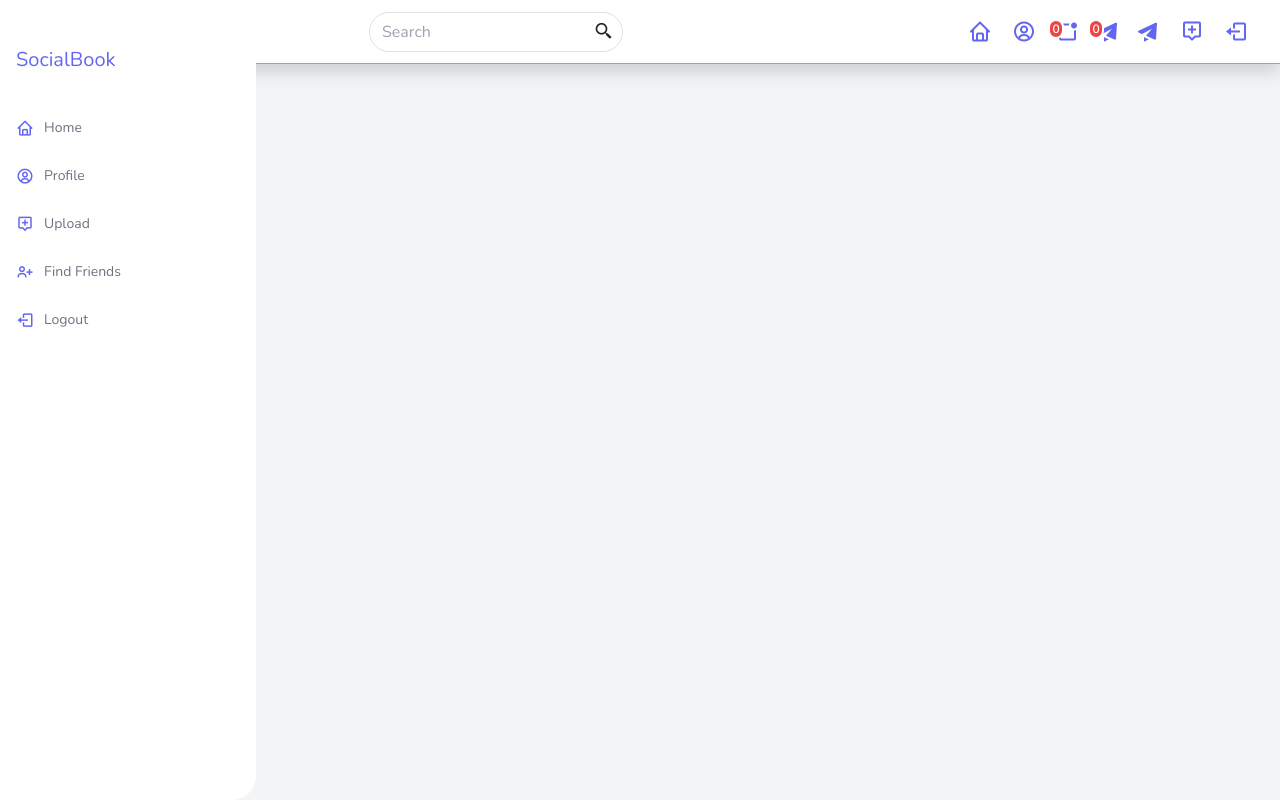
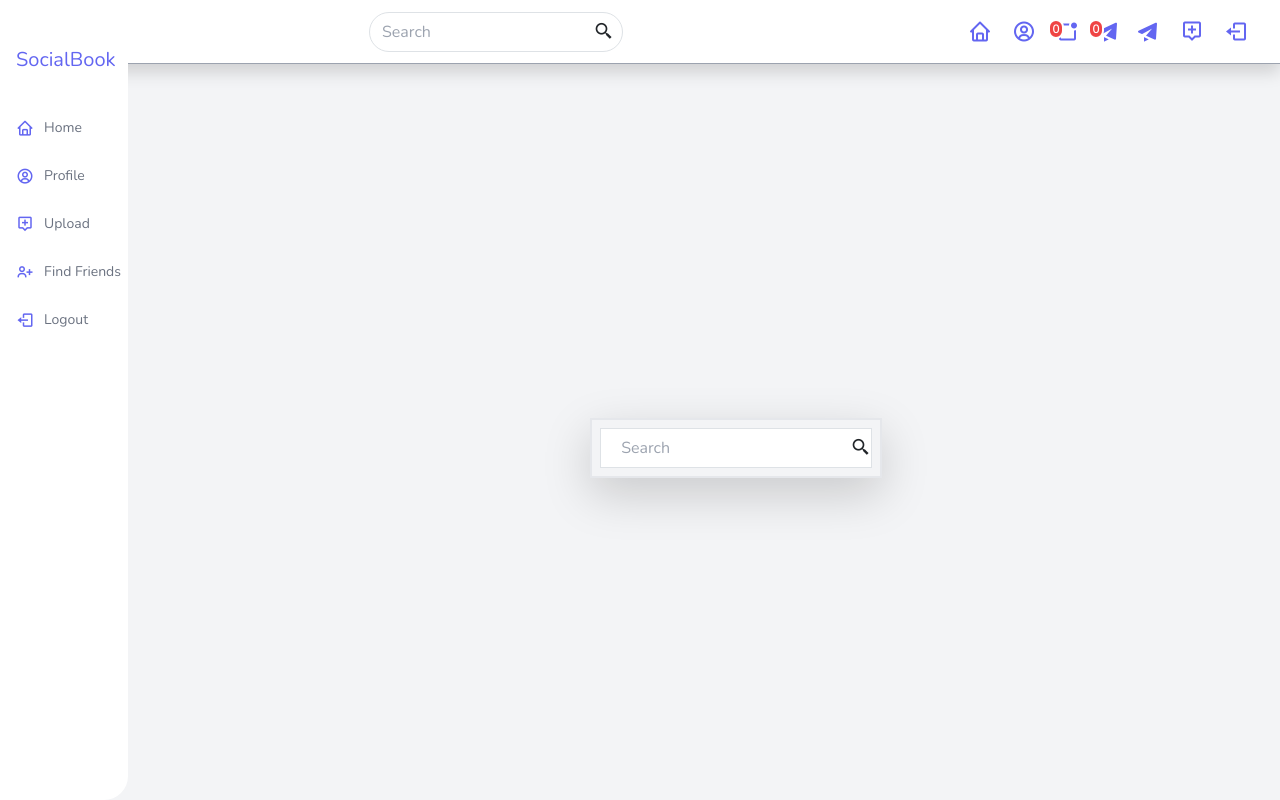
Before and after one commit to sajithpi/Django-SocialMedia, a Django app: page / in a window 1280 px wide. Run offline with Django 3.2, Linux system fonts and the light colour scheme; the visitor is signed in with stand-in values (Sample User, id 1); data comes from the database, SQL or seed files in the repository; data that the repository does not hold is empty; parts of the project's set-up code (start-up, migrations or seed data) failed here and were passed over; some libraries are stand-ins or nearby versions.

Commit message:
Added Chat list in feeds

```diff
--- a/chat/admin.py
+++ b/chat/admin.py
@@ -1,5 +1,5 @@
 from django.contrib import admin
-from chat.models import Chat, Chatroom, RoomChat
+from chat.models import Chat, Chatroom, RoomChat, Connected
 # Register your models here.
 
 class ChatAdmin(admin.ModelAdmin):
@@ -7,7 +7,10 @@
 
 class RoomChatAdmin(admin.ModelAdmin):
     list_display = ['sender','receiver']
+class ConnectedAdmin(admin.ModelAdmin):
+    list_display = ['user','room_id','channel_name','connect_date']
 
 admin.site.register(Chat,ChatAdmin)
 admin.site.register(Chatroom)
 admin.site.register(RoomChat,RoomChatAdmin)
+admin.site.register(Connected,ConnectedAdmin)
--- a/chat/templates/chat/index.html
+++ b/chat/templates/chat/index.html
@@ -1,75 +1,124 @@
 <!-- chat/templates/chat/index.html -->
-{% extends 'base.html' %}
+
 {% load static %}
 {% load thumbnail %}
 
-
-    {% block title %}
-        Chat Rooms
-    {% endblock title %}
-
-    {% block content %}
-
-   <div class="container max-w-3xl">
-
-
-
-        What chat room would you like to enter?<br>
-        <input id="room-name-input" type="text" ><br>
-        <input id="room-name-submit" type="button" value="Enter">
-        {{request.user}}
-        {% for room in rooms.all %}
-
-        <div class="row mb-3">
-            <div class="card col-md-12 p-5 shadow-sm">
-
-
-
-                {% if request.user.username == room.sender %}
-                    <a href="{% url 'chat:room' room.receiver %}" class="stretched-link"></a><h5>{{ room.sender }} - {{ room.receiver }}</h5></a>
-                {% else %}
-                    <a href="{% url 'chat:room' room.sender %}" class="stretched-link"></a><h5>{{ room.sender }} - {{ room.receiver }}</h5></a>
-                {% endif %}
+<html>
 
 
 
 
-                        {% for chat in chats %}
+    <body>
 
-                            {% if chat.room.id == room.id %}
+
+        <div class="w-24 sm:w-32 md:w-48 lg:w-72">
 
 
 
-                                    {{chat.is_read}}
+                <!-- What chat room would you like to enter? -->
+
+                 <!-- <input hidden id="room-name-input" type="text" class="w-20 md:w-48" ><br>
+                <input hidden id="room-name-submit" type="button" value="Enter">  -->
+
+                <div class="w-auto h-7 sm:w-full md:h-10  bg-white border  flex justify-between items-center m-0.5 md:m-2">
+
+                    <input type="text" name="keyword" id="room-name-input" placeholder=" Search "
+                        class="w-full outline-none rounded focus:outline-none px-3  text-xs md:text-base" />
+                    <button id="room-name-submit" type="button" class=" outline-none focus:outline-none active:outline-none self-center">
+                        <div class="items-center mt-1 ">
+                            <i class='bx bx-search-alt-2 text-base md:text-xl' ></i>
+                        </div>
+
+                    </button>
+
+              </div>
+                {% if rooms %}
+                    {% else %}
+                {% endif %}
+
+                {% for room in rooms.all %}
+
+
+
+                    <div class="mx-auto flex  items-center relative "
+                        x-data="{
+                            comment : false,
+                        }">
+
+
+                        <div class="flex flex-col  bg-white shadow-md hover:shadow-lg  w-full h-full p-0 md:p-1 border ">
+                            <div class="flex items-center justify-between">
+                                <div class="flex items-center mx-0 md:mx-3">
+                                    <div class="flex w-6 md:w-10 lg:w-14  md:h-10 items-center my-3 mx-0 md:mx-1">
+
+                                        {% if request.user.username == room.sender %}
+                                            <a href="{% url 'profiles:detail' room.receiver %}" class="object-scale-down ">
+                                                {% thumbnail room.receiver_profile.profile.image "55x55" crop="center" as img%}
+                                                    <img src="{{ img.url }}"class="object-scale-down rounded-full border-solid border-white border-2 ">
+                                                {% endthumbnail %}
+
+                                            </a>
+                                        {% else %}
+                                            <a href="{% url 'profiles:detail' room.sender %}" class="object-scale-down ">
+                                                {% thumbnail room.sender_profile.profile.image "55x55" crop="center" as img %}
+                                                    <img src="{{ img.url }}"class="object-scale-down rounded-full border-solid border-white border-2">
+                                                {% endthumbnail %}
+
+                                            </a>
+                                        {% endif %}
+
+                                    </div>
+                                    <div class="flex flex-col md:w-24 lg:w-36 my-3 ml-0 md:ml-2">
+                                        {% if request.user.username == room.sender %}
+                                            <a href="{% url 'chat:room' room.receiver %}" class="stretched-link">
+                                                <div class="font-medium  text-xs  lg:text-sm  font-semibold overflow-hidden">{{room.receiver |capfirst }}</div>
+                                            </a>
+                                        {% else %}
+                                            <a href="{% url 'chat:room' room.sender %}" class="stretched-link">
+                                                <div class="font-medium  text-xs  lg:text-sm font-semibold">{{room.sender |capfirst }}</div>
+                                            </a>
+                                        {% endif %}
+
+
+                                        {% for chat in chats %}
+
+                                            {% if chat.content  %}
+
+                                            {% if chat.room.id == room.id %}
                                                 {% if chat.is_read == False %}
-
-                                        {{chat.sender}}
-                                            {{forloop.counter}}
-
                                                         {% if chat.sender == request.user %}
-                                                <span class="">{{chat.sender}}:{{chat.content}}</span>
+                                                            <span class="text-xs lg:text-sm text-gray-500">{{chat.sender}}:{{chat.content}}</span>
                                                         {% else %}
-                                            <span class="font-bold">{{chat.sender}}:{{chat.content}}</span>
+                                                        <span class="text-xs lg:text-sm font-bold">{{chat.sender}}:{{chat.content}}</span>
                                                         {% endif %}
                                                 {% else %}
                                                     {{chat.sender}}:{{chat.content}}
                                                 {% endif %}
-                                    <a href=""><button class="btn btn-primary">See Message</button></a>
-
-
-
-
-
                                             {% endif %}
-
+                                            {% endif %}
 
                                         {% endfor %}
 
+                                    </div>
 
+                                    {% for chat in chats  %}
+                                    {% if chat.room.id == room.id %}
+                                        <div class="flex flex-col my-3 hidden sm:flex">
+                                            <span class="text-xs text-gray-700 ">{{chat.timestamp | date:"g:i:a"}}</span>
+
+
+                                        </div>
+                                    {% endif %}
+                                    {% endfor %}
 
 
                                 </div>
                             </div>
+                        </div>
+                        <hr>
+                    </div>
+
+
 
             {% endfor %}
 
@@ -77,4 +126,5 @@
 
         </div>
 
- {% endblock content %}
+    </body>
+</html>
--- a/chat/urls.py
+++ b/chat/urls.py
@@ -8,5 +8,5 @@
 urlpatterns = [
     path("chat/index/",views.Index.as_view(),name="index"),
     path("chat/<str:room_name>/",views.Room.as_view(),name="room"),
-     path("chat/is_read/<str:room_name>/",views.MessageReadSet.as_view(),name="message"),
+    path("chat/is_read/<str:room_name>/",views.MessageReadSet.as_view(),name="message"),
 ]
--- a/feed/templates/feed/homepage.html
+++ b/feed/templates/feed/homepage.html
@@ -11,17 +11,21 @@
 {% block body %}
 
     {% if request.user.is_authenticated %}
-    <div class="fixed top-0 left-0 right-0 z-30">
+    <div class="fixed top-0 left-0 right-0 z-30 ">
       {% include 'includes/navbar.html' %}
     </div>
-    <div class="mt-24 z-20">
-      <div id="posts-container">
+    <div class="flex mt-24 z-50 max-w-md md:max-w-7xl ">
+      <div id="posts-container " class="mr-0  lg:mr-16">
           {% for post in posts  %}
 
                     {% include 'includes/post.html' with post=post  comment_form=comment_form profile=profile show_detail_link=True show_comment_list=False %}
 
           {% endfor %}
       </div>
+      <div class="p-0 md:p-3 border-2 max-h-screen sticky top-24 right-0 bg-gray-100 shadow-lg">
+        {% include 'chat/index.html' with rooms=rooms chats=chats%}
+      </div>
+
     </div>
   {% else %}
     {% include 'includes/login.html' %}
--- a/feed/views.py
+++ b/feed/views.py
@@ -8,6 +8,8 @@
 from django.contrib import messages
 from profiles.models import MessageModel, Profile, ThreadModel
 from .models import Comment, Notification, Post,Like
+from django.db.models import Q
+from chat.models import Chat, RoomChat
 from django.shortcuts import get_object_or_404, redirect, render
 from django.contrib.auth.mixins import LoginRequiredMixin
 from django.http import JsonResponse
@@ -42,9 +44,22 @@
         posts= Post.objects.all().order_by('-id')[0:30]
         profile= Profile.objects.get(user=self.request.user)
 
+        # Fetching chat History
+        rooms = RoomChat.objects.filter(Q(sender =self.request.user.username) | Q(receiver = self.request.user.username))
+        chats = []
+        for room in rooms:
+            chat = Chat.objects.filter(room = room).last()
+            chats.append(chat)
+
+        for i in chats:
+            print(i.content)
+
+
         context['posts'] = posts
         context['comment_form'] = comment_form
         context['profile'] = profile
+        context['rooms'] = rooms
+        context['chats'] = chats
 
 
         return context
--- a/frontend/js/room.js
+++ b/frontend/js/room.js
@@ -24,6 +24,7 @@
     const user_id = data['user_id']
     const logged_in_id = JSON.parse(document.getElementById('user_id').textContent)
     const user_avatar = JSON.parse(document.getElementById('user_avatar').textContent)
+
 
 
     // messageElement.innerText = data.message
@@ -61,6 +62,8 @@
         document.querySelector('#emptyText').remove()
     }
     console.log("Data:",data)
+
+
 };
 
 chatSocket.onclose = function(e) {
--- a/til/templates/base.html
+++ b/til/templates/base.html
@@ -19,18 +19,18 @@
 
 
 {% include 'includes/fonts.html' %}
-<body>
+<body class="w-full">
 
   <!-- component -->
 
 
-  <div class="min-h-screen  flex flex-row {% if request.user.is_authenticated %} bg-gray-100 {% else %} bg-gradient-to-r from-indigo-500 {% endif %} ">
+  <div class="min-h-screen max-w-9xl flex flex-row  {% if request.user.is_authenticated %} bg-gray-100 {% else %} bg-gradient-to-r from-indigo-500 {% endif %} " >
 
     <!-- <div class="flex flex-col w-4/5 md:w-1/5 md:pr-0 pr-1 bg-white rounded-r-3xl overflow-hidden"> -->
     {% if request.user.is_authenticated %}
-      <div class="flex flex-col px-0 md:px-3 w-32 md:w-48 lg:w-64 h-screen md:px-1 bg-white rounded-r-3xl overflow-hidden sticky top-0 left-0 right-0 z-40">
+      <div class="flex flex-col px-0 md:px-3 w-10 md:w-20 lg:w-32 h-screen md:px-1 bg-white rounded-r-3xl overflow-hidden sticky top-0 left-0 right-0 z-40">
           <div class="flex items-center justify-start h-20 pt-5 visible md:visible">
-            <h1 class="text-lg md:text-xl capitalize text-indigo-500 -ml-4 md:ml-4 hidden md:block">SocialBook</h1>
+            <h1 class="text-lg md:text-xl capitalize text-indigo-500 -ml-4 md:ml-4 hidden lg:block">SocialBook</h1>
           </div>
             <ul class="flex flex-col py-4 px-0 md:px-3 text-decoration:none -ml-0 md:ml-4">
               <li class="text-decoration: none   ">
@@ -38,7 +38,7 @@
                   class="flex flex-col md:flex-row items-center h-12 transform hover:translate-x-2 transition-transform ease-in duration-200 text-gray-500 hover:text-gray-800 ">
                   <span class="inline-flex items-center content-start md:content-center  h-12 w-7 text-lg text-gray-400"><i
                       class="bx bx-home text-indigo-500"></i></span>
-                  <div class="text-xs md:text-sm font-medium  hidden md:block">Home</div>
+                  <div class="text-xs md:text-sm font-medium  hidden lg:block">Home</div>
                 </a>
               </li>
 
@@ -48,7 +48,7 @@
                   class="flex flex-col md:flex-row items-center h-12 transform hover:translate-x-2 transition-transform ease-in duration-200 text-gray-500 hover:text-gray-800 ">
                   <span class="inline-flex items-center content-start md:content-center  h-12 w-7 text-lg text-gray-400"><i
                       class="bx bx-user-circle text-indigo-500"></i></span>
-                  <div class="text-xs md:text-sm font-medium  hidden md:block">Profile</div>
+                  <div class="text-xs md:text-sm font-medium  hidden lg:block">Profile</div>
                 </a>
 
               </li>
@@ -58,7 +58,7 @@
                   <span class="inline-flex items-center content-start md:content-center  h-12 w-7 text-lg text-gray-400"><i
                       class="bx bx-message-alt-add text-indigo-500"></i></span>
 
-                  <div class="text-xs md:text-sm font-medium  hidden md:block">Upload</div>
+                  <div class="text-xs md:text-sm font-medium  hidden lg:block">Upload</div>
                 </a>
               </li>
               <li>
@@ -66,7 +66,7 @@
                   class="flex flex-col md:flex-row items-center h-12 transform hover:translate-x-2 transition-transform ease-in duration-200 text-gray-500 hover:text-gray-800 ">
                   <span class="inline-flex items-center content-start md:content-center  h-12 w-7 text-lg text-gray-400"><i
                       class="bx bx-user-plus text-indigo-500"></i></span>
-                  <div class="text-xs md:text-sm font-medium  hidden md:block">Find Friends</div>
+                  <div class="text-xs md:text-sm font-medium  hidden lg:block">Find Friends</div>
                 </a>
               </li>
 
@@ -76,7 +76,7 @@
                   class="flex flex-col md:flex-row items-center h-12 transform hover:translate-x-2 transition-transform ease-in duration-200 text-gray-500 hover:text-gray-800 ">
                   <span class="inline-flex items-center content-start md:content-center  h-12 w-7 text-lg text-gray-400"><i
                       class="bx bx-log-out text-indigo-500"></i></span>
-                  <div class="text-xs md:text-sm font-medium hidden md:block">Logout</div>
+                  <div class="text-xs md:text-sm font-medium hidden lg:block">Logout</div>
                 </a>
 
               </li>
--- a/til/templates/includes/post.html
+++ b/til/templates/includes/post.html
@@ -18,12 +18,12 @@
 
 {% include 'includes/background.html' %}
 
-<div class="mx-auto flex justify-center max-w-3xl md:mb-1 mt-1 bg-white rounded items-center relative  border "
+<div class="mx-auto flex justify-center  md:mb-1 mt-1 bg-white rounded items-center relative  border "
 	x-data="{
         comment : false,
     }">
 
-	<div class="h-full relative post ">
+	<div class="h-full relative post max-w-3xl">
 
 		<div class="py-1 px-2">
 			<div class="flex justify-between items-center pt-2">
@@ -71,7 +71,7 @@
 				<span class="post-text">
 					<input type="hidden" class="post{{post.id}}" id="{{post.id}}" value="{{post.id}}">
 					<p id="post-text{{post.id}}"
-						class="post-text{{post.id}} text-black-500 text-base md:text-lg ml-6  leading-snug md:leading-normal  font-semibold capitalize">
+						class="post-text{{post.id}} text-black-500 text-sm md:text-lg ml-6  font-semibold capitalize">
 						{{post.text}}
 					</p>
 				</span>
```
Also changed, not shown: chat/consumers.py (+67 -12 lines), chat/models.py (+12 -1 lines), chat/templates/chat/room.html (+9 -4 lines), chat/views.py (+20 -1 lines), chat/migrations/0019_auto_20220204_1427.py (added), chat/migrations/0020_auto_20220204_1459.py (added), chat/migrations/0021_auto_20220204_1503.py (added), 1 other file. Lines whose indentation alone changed are shown as unchanged.
